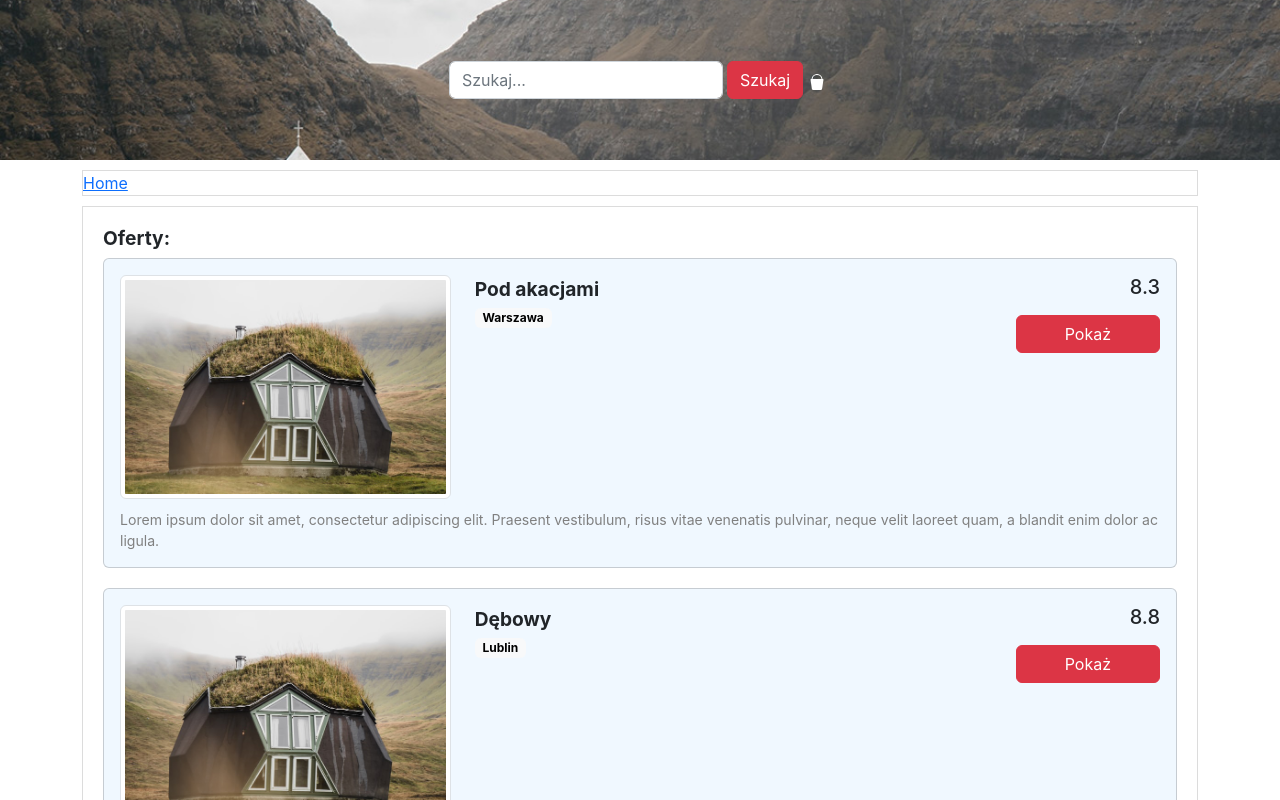
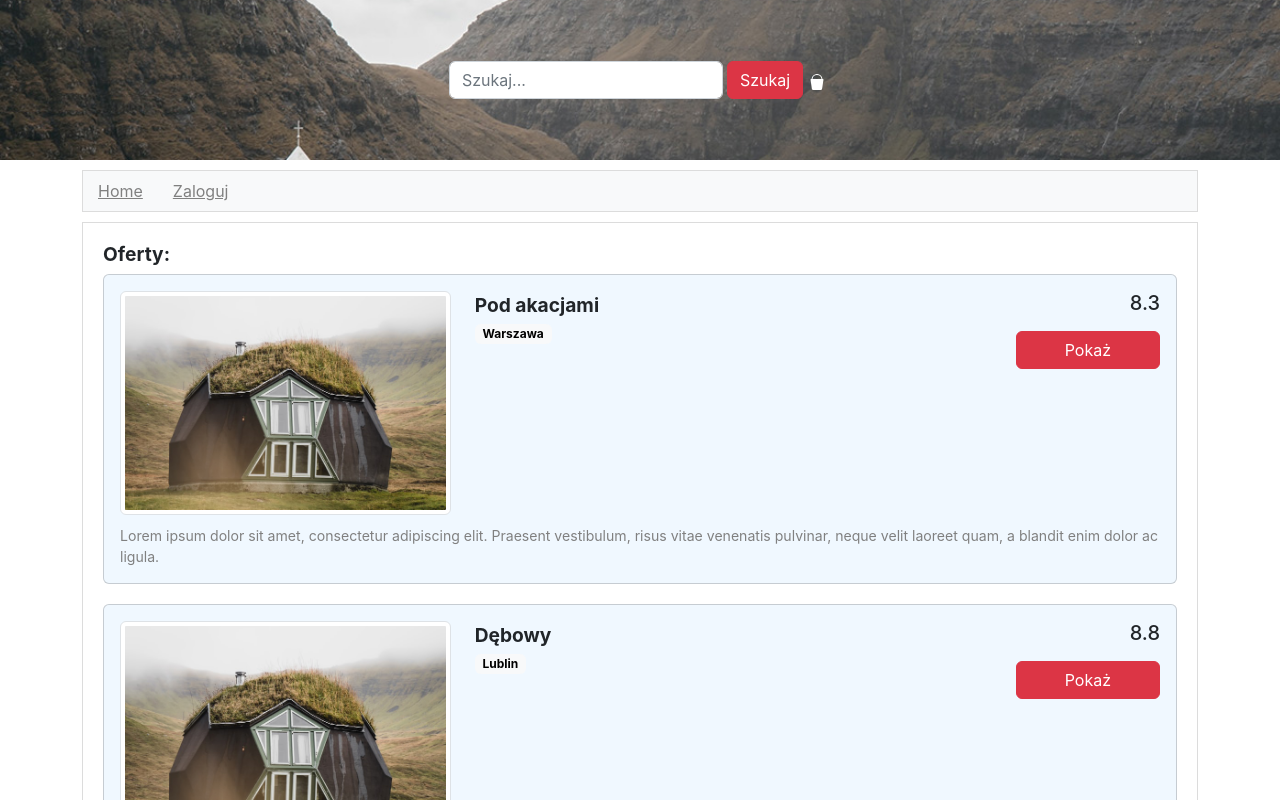
Before and after one commit to adrianMachulec/reactApp, a React (Create React App) app: page / in a window 1280 px wide. Shown: the top 800 px of the page. Built offline with nearby package versions, Linux system fonts and the light colour scheme.

Commit message:
Auth Context

```diff
--- a/src/App.js
+++ b/src/App.js
@@ -9,10 +9,9 @@ import Searchbar from "./components/UI/Searchbar/Searchbar";
 import Layout from "./components/Layout/Layout";
 import ThemeButton from "./components/UI/ThemeButton/ThemeButton";
 import ThemeContext from "./context/themeContext";
+import AuthContext from "./context/authContext";
 
 class App extends Component {
-  static contextType = ThemeContext;
-
   hotels = [
     {
       id: 1,
@@ -38,6 +37,7 @@ class App extends Component {
     hotels: [],
     loading: true,
     theme: "danger",
+    isAuthenticated: false
   };
 
   searchHandler(term) {
@@ -66,9 +66,7 @@ class App extends Component {
       </Header>
     );
 
-    const menu = (
-      <Menu />
-    )
+    const menu = <Menu />;
 
     const content = this.state.loading ? (
       <LoadingIcon />
@@ -76,15 +74,21 @@ class App extends Component {
       <Hotels hotels={this.state.hotels} />
     );
 
-    const footer = (
-      <Footer />
-    )
+    const footer = <Footer />;
 
     return (
-      <ThemeContext.Provider value={{
+      <AuthContext.Provider
+        value={{
+          isAuthenticated: this.state.isAuthenticated,
+          login: () => this.setState({isAuthenticated: true}),
+          logout: () => this.setState({isAuthenticated: false})
+        }}>
+        <ThemeContext.Provider
+          value={{
             color: this.state.theme,
-        changeTheme: this.changeTheme
-      }}>
+            changeTheme: this.changeTheme,
+          }}
+        >
           <Layout
             header={header}
             menu={menu}
@@ -92,6 +96,7 @@ class App extends Component {
             footer={footer}
           />
         </ThemeContext.Provider>
+      </AuthContext.Provider>
     );
   }
 }
--- a/src/components/Menu/Menu.js
+++ b/src/components/Menu/Menu.js
@@ -1,11 +1,36 @@
-import styles from './Menu.module.css'
+import styles from "./Menu.module.css";
+import AuthContext from "../../context/authContext";
+import { useContext } from "react";
 
 function Menu() {
+  const auth = useContext(AuthContext);
+
+  const login = (e) => {
+    e.preventDefault();
+    auth.login();
+  };
+
+  const logout = (e) => {
+    e.preventDefault();
+    auth.logout();
+  };
+
   return (
-    <div className={`${styles.menuContainer}`}>
+    <div className={`${styles.menuContainer} navbar bg-light`}>
       <ul className={styles.menu}>
         <li className={styles.menuItem}>
-          <a href="#">Home</a>
+          <a href="/">Home</a>
+        </li>
+        <li className={styles.menuItem}>
+          {auth.isAuthenticated ? (
+            <a href="/" onClick={logout}>
+              Wyloguj
+            </a>
+          ) : (
+            <a href="/" onClick={login}>
+              Zaloguj
+            </a>
+          )}
         </li>
       </ul>
     </div>
--- a/src/components/Menu/Menu.module.css
+++ b/src/components/Menu/Menu.module.css
@@ -9,6 +9,11 @@
     display: inline-block;
 }
 
+.menuItem a{
+    color: gray;
+    margin: 0 15px;
+}
+
 .menuContainer{
     border: 1px solid gainsboro;
     margin: 10px 0;
--- /dev/null
+++ b/src/context/authContext.js
@@ -0,0 +1,9 @@
+import React from "react";
+
+const AuthContext = React.createContext({
+    isAuthenticated: false,
+    login: () => {},
+    logout: () => {}
+})
+
+export default AuthContext
```
Lines whose indentation alone changed are shown as unchanged.
